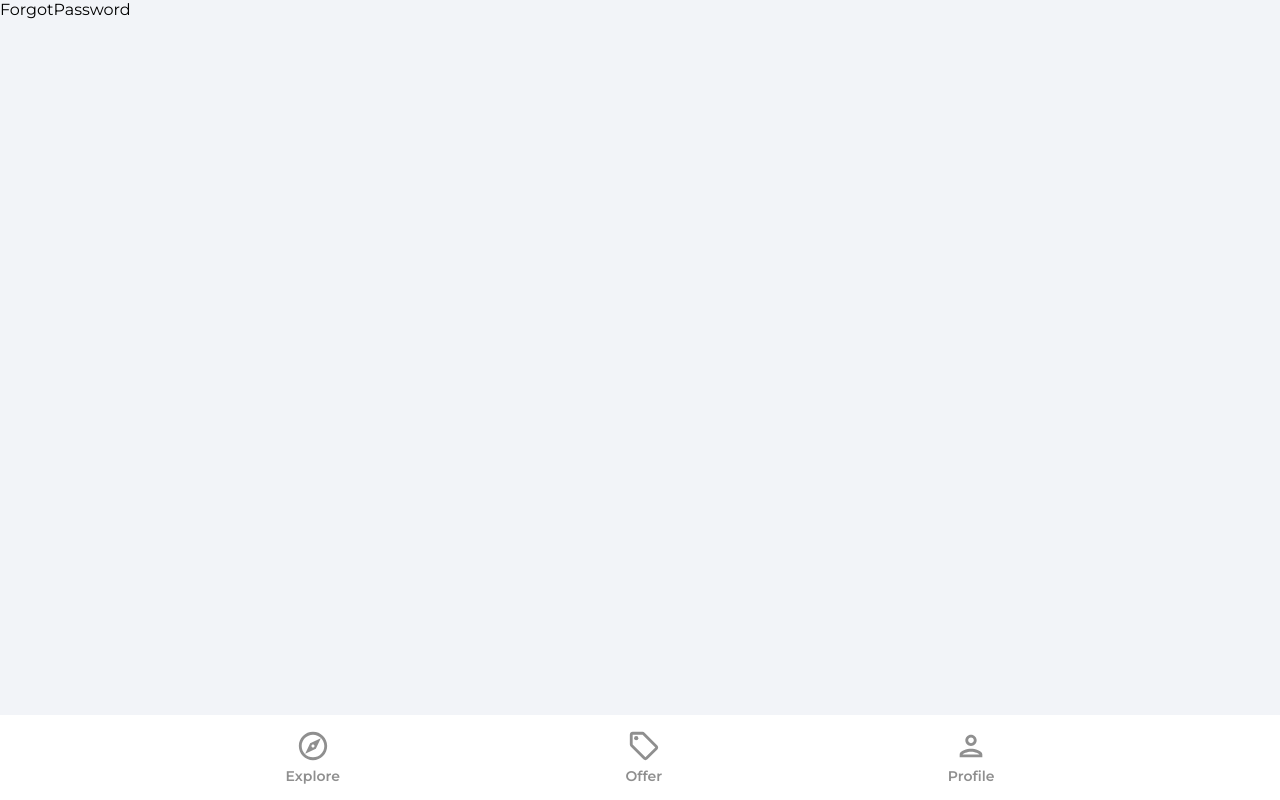
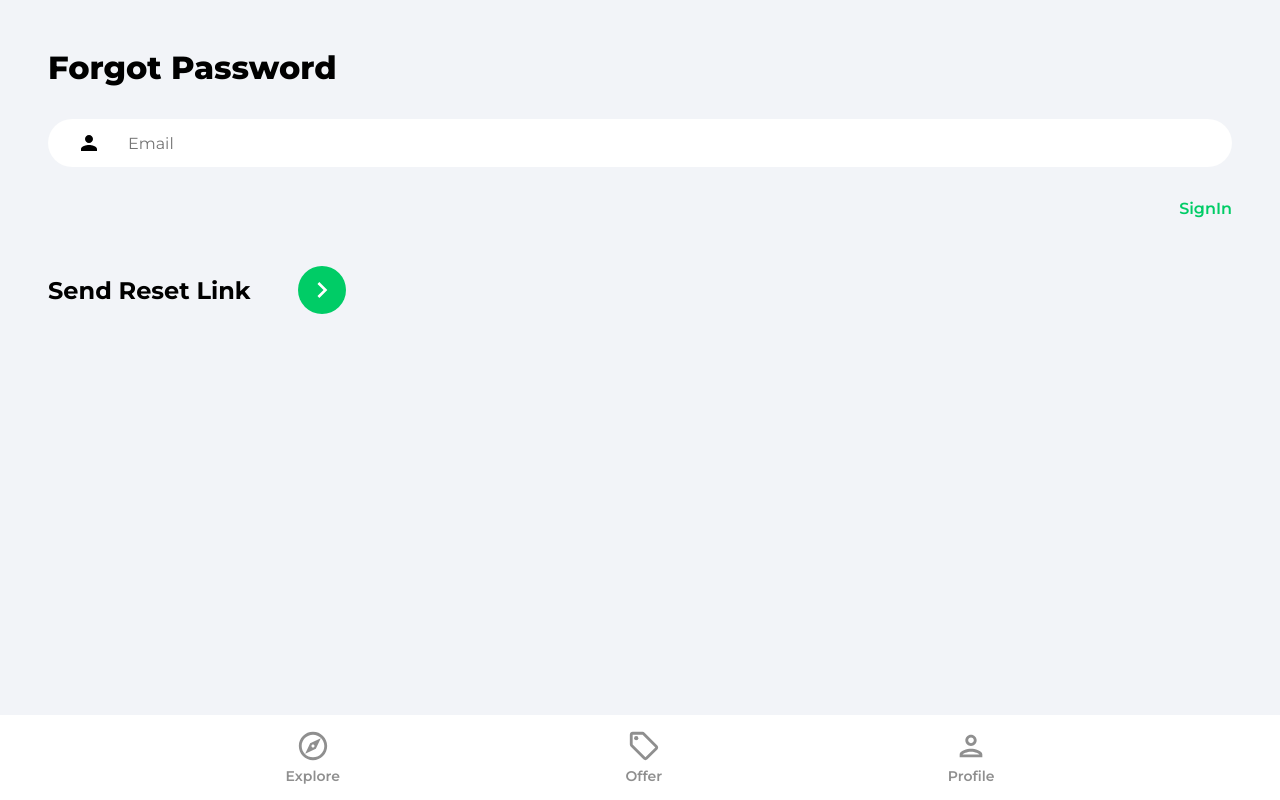
Before and after one commit to yes-im-harsh/Techpro, a React (Create React App) app: page /forgot-password in a window 1280 px wide. Built offline with nearby package versions, Linux system fonts and the light colour scheme; the HTML template or start-up script is replaced by a standard one.

Commit message:
Update Profile* & Forgot Password

```diff
--- a/src/App.js
+++ b/src/App.js
@@ -7,6 +7,7 @@ import SignUp from "./pages/SignUp";
 import ForgotPassword from "./pages/ForgotPassword";
 import Navbar from "./components/Navbar";
 import Profile from "./pages/Profile";
+import PrivateRoute from "./components/PrivateRoute";
 
 function App() {
   return (
@@ -16,7 +17,9 @@ function App() {
           <Route path="/" element={<Explore />} />
           <Route path="/offers" element={<Offers />} />
           <Route path="/sign-in" element={<SignIn />} />
-          <Route path="/profile" element={<Profile />} />
+          <Route path="/profile" element={<PrivateRoute />}>
+            <Route path="/profile" element={<Profile />} />
+          </Route>
           <Route path="/sign-up" element={<SignUp />} />
           <Route path="/forgot-password" element={<ForgotPassword />} />
         </Routes>
--- /dev/null
+++ b/src/components/PrivateRoute.jsx
@@ -0,0 +1,17 @@
+import React from "react";
+import { Navigate, Outlet } from "react-router-dom";
+import { useAuthStatus } from "../hooks/useAuthStatus";
+
+const PrivateRoute = () => {
+  const { loggedIn, checkingStatus } = useAuthStatus();
+
+  if (checkingStatus) {
+    console.log("checking for login");
+  }
+
+  console.log(loggedIn);
+
+  return loggedIn ? <Outlet /> : <Navigate to="/sign-in" />;
+};
+
+export default PrivateRoute;
--- /dev/null
+++ b/src/hooks/useAuthStatus.js
@@ -0,0 +1,30 @@
+import { getAuth, onAuthStateChanged } from "firebase/auth";
+import { useEffect, useRef, useState } from "react";
+
+export const useAuthStatus = () => {
+  const [loggedIn, setLoggedIn] = useState(false);
+  const [checkingStatus, setCheckingStatus] = useState(true);
+
+  console.log(loggedIn);
+
+  const isMounted = useRef(true);
+
+  useEffect(() => {
+    if (isMounted) {
+      const auth = getAuth();
+      onAuthStateChanged(auth, (user) => {
+        if (user) {
+          console.log(user);
+          setLoggedIn(true);
+        }
+        setCheckingStatus(false);
+      });
+    }
+
+    return () => {
+      isMounted.current = false;
+    };
+  }, []);
+
+  return { loggedIn, checkingStatus };
+};
--- a/src/pages/ForgotPassword.jsx
+++ b/src/pages/ForgotPassword.jsx
@@ -1,9 +1,57 @@
-import React from 'react'
+import React, { useState } from "react";
+import { Link } from "react-router-dom";
+import { ReactComponent as ArrowRight } from "../assets/svg/keyboardArrowRightIcon.svg";
+import { async } from "@firebase/util";
+import { getAuth, sendPasswordResetEmail } from "firebase/auth";
 
 const ForgotPassword = () => {
+  const [email, setEmail] = useState("");
+
+  const handleChange = (e) => {
+    setEmail(e.target.value);
+  };
+
+  const handleSubmit = async (e) => {
+    e.preventDefault();
+    try {
+      const auth = getAuth();
+      await sendPasswordResetEmail(auth, email);
+      console.log("Email Sent");
+    } catch (error) {
+      console.log("Email Not sent");
+    }
+  };
+
   return (
-    <div>ForgotPassword</div>
-  )
-}
+    <div className="pageContainer">
+      <header>
+        <p className="pageHeader">Forgot Password</p>
+      </header>
 
-export default ForgotPassword
+      <main>
+        <form onSubmit={handleSubmit}>
+          <input
+            type="email"
+            className="emailInput"
+            placeholder="Email"
+            value={email}
+            onChange={handleChange}
+          />
+
+          <Link className="forgotPasswordLink" to="/sign-in">
+            SignIn
+          </Link>
+
+          <div className="signInBar">
+            <div className="signInText">Send Reset Link</div>
+            <button type="submit" className="signInButton">
+              <ArrowRight fill="#ffffff" width="32px" height="32px" />
+            </button>
+          </div>
+        </form>
+      </main>
+    </div>
+  );
+};
+
+export default ForgotPassword;
--- a/src/pages/Profile.jsx
+++ b/src/pages/Profile.jsx
@@ -1,6 +1,6 @@
 import { getAuth, updateProfile } from "firebase/auth";
 import { doc, updateDoc } from "firebase/firestore";
-import React, { useEffect, useState } from "react";
+import React, { useState } from "react";
 import { useNavigate } from "react-router-dom";
 import { db } from "../firebase.config";
 
@@ -39,7 +39,8 @@ const Profile = () => {
       });
 
       //Update in Firestore
-      updateDoc(doc(db, "users", auth.currentUser.uid), {
+      const userRef = doc(db, "users", auth.currentUser.uid);
+      updateDoc(userRef, {
         name,
       });
     } catch (error) {
@@ -90,7 +91,7 @@ const Profile = () => {
                     !changeDetails ? "profileEmail" : "profileEmailActive"
                   }
                   value={email}
-                  disabled={!changeDetails}
+                  disabled={true}
                   onChange={handleChange}
                 />
               </form>
```
